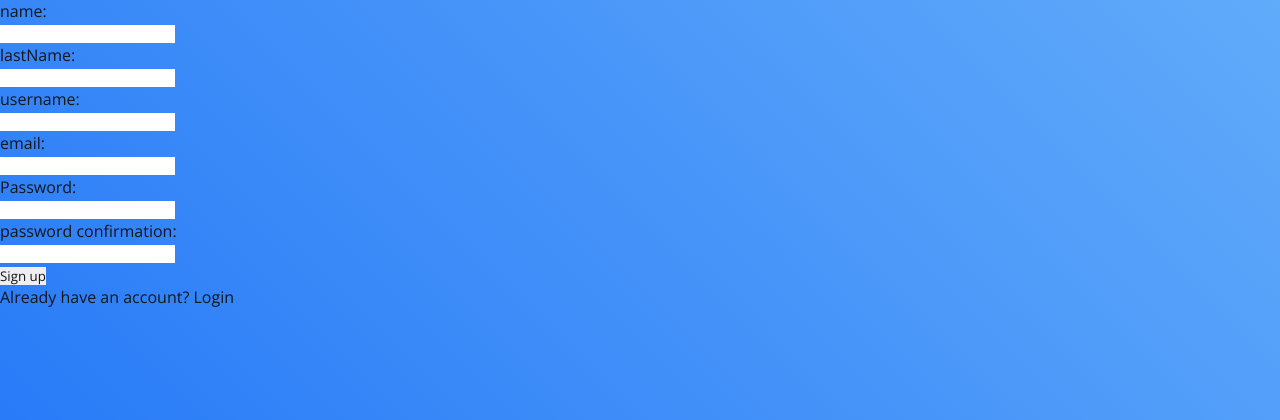
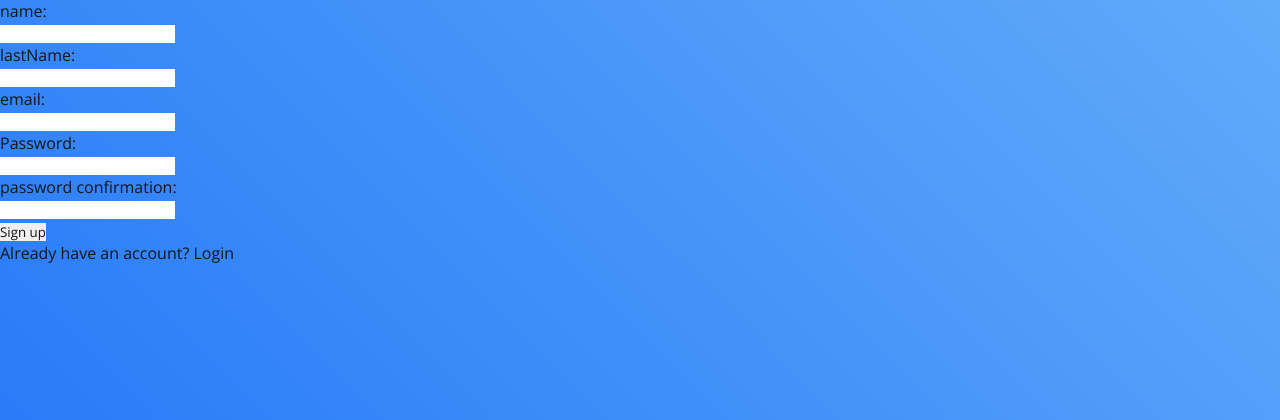
Before and after one commit to abelardogzz/AplicacionConexionTec, a PHP site: page /user/sign_up.html in a window 1280 px wide. Shown: the top 420 px of the page. Run offline with PHP 8.4, Linux system fonts and the light colour scheme; style sheets or scripts are compiled from the project's sources.

Commit message:
login with email

```diff
--- a/user/login.js
+++ b/user/login.js
@@ -47,7 +47,7 @@ $(document).ready(function(){
 
 		if($full){
 			var jsonToSend = {
-		                "username" : $("#username").val(),
+		                "email" : $("#email").val(),
 		                "password" : $("#password").val()
 		            };
 
--- a/user/login.php
+++ b/user/login.php
@@ -18,7 +18,7 @@
 	else
 	{
 
-		$username = $_POST['username'];
+		$email = $_POST['email'];
 		$password = $_POST['password'];
 
 		//$hash = md5($password);
@@ -26,7 +26,7 @@
 		//echo $userName;
 		//echo $userPassword;
 
-		$sql = "SELECT * FROM Users WHERE username = '$username' AND uPassword = '$hash'";
+		$sql = "SELECT * FROM Users WHERE email = '$email' AND uPassword = '$hash'";
 		$result = $conn->query($sql);
 		//echo $result;
 
--- a/user/register.js
+++ b/user/register.js
@@ -26,7 +26,6 @@ $(document).ready(function(){
 
 		var $name = $('#name');
 		var $lastName = $('#lastName');
-		var $username = $("#username");
 		var $password = $("#password");
 		var $passwordConfirmation = $("#passwordConfirmation");
 		var $email = $("#email");
@@ -47,14 +46,6 @@ $(document).ready(function(){
 		}
 		else{
 			$("#checkLastName").text("");
-		}
-
-		if ($username.val() == ""){
-			$("#checkUsername").text("Please provide your username");
-			$full = false;
-		}
-		else{
-			$("#checkUsername").text("");
 		}
 
 		if ($password.val() == ""){
@@ -92,7 +83,6 @@ $(document).ready(function(){
 			var jsonToSend = {
 							"name" : $("#name").val(),
 							"lastName" : $("#lastName").val(),
-		                    "username" : $("#username").val(),
 		                    "password" : $("#password").val(),
 		                    "email" : $("#email").val(),
 		                };
--- a/user/sign_in.html
+++ b/user/sign_in.html
@@ -36,9 +36,9 @@
     <!-- Section 1 - Sign In Form -->
     <section id="sSignIn">
         <p>
-        Username:<br/>
-        <input id="username" type="text"/>
-        <span id="checkUserName" class="check" ></span> <br/>
+        Email:<br/>
+        <input id="email" type="text"/>
+        <span id="checkEmailName" class="check" ></span> <br/>
         </p>
 
         <p>
--- a/user/sign_up.html
+++ b/user/sign_up.html
@@ -47,12 +47,6 @@
         </p>
 
         <p>
-        username:<br/>
-        <input id="username" type="text" />
-        <span id="checkUsername" class="check"> </span><br/>
-        </p>
-
-        <p>
         email:<br/>
         <input id="email" type="text" />
         <span id="checkEmail" class="check"> </span><br/>
```
Also changed, not shown: projects/projectList.js (+0 -29 lines), user/register.php (+4 -5 lines).
